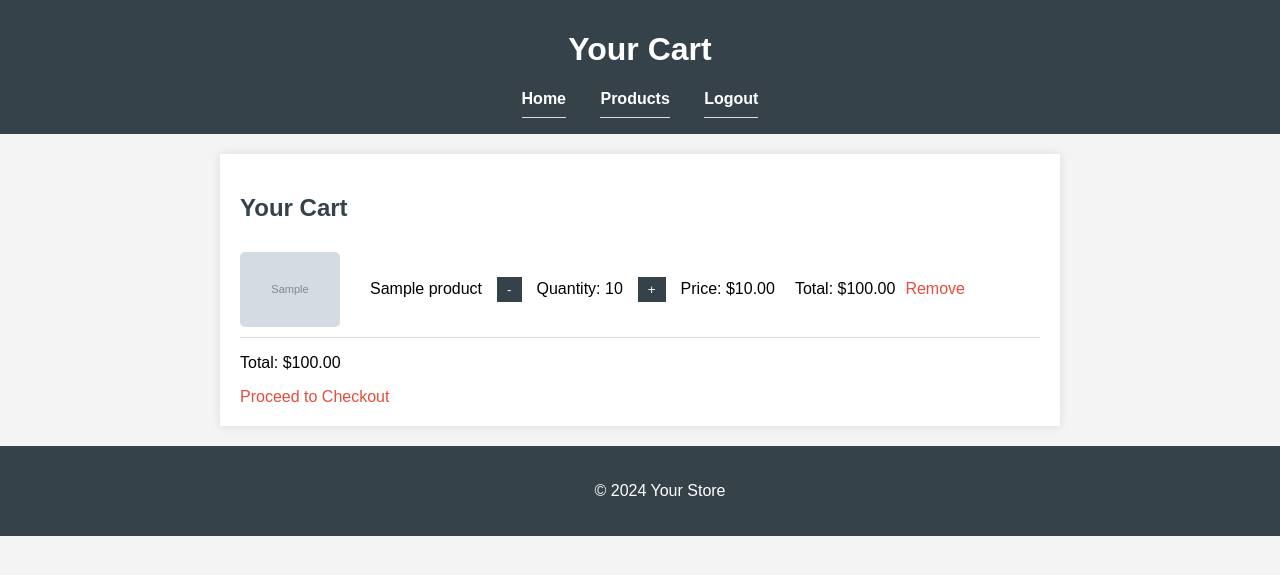
After one commit to aarch34/E-commerce, a Django app: page /cart/ in a window 1280 px wide. The commit adds this page. Shown: the top 575 px of the page. Run offline with Django 5.2, Linux system fonts and the light colour scheme; a user stored in the database is signed in; tables that the repository leaves empty hold one stand-in row (values such as "Sample post"); grey boxes marked "Sample" are stand-in pictures.

Commit message:
Added cart and checkout

```diff
--- a/final_proj/final_proj/urls.py
+++ b/final_proj/final_proj/urls.py
@@ -36,4 +36,11 @@ urlpatterns = [
     path('products/<int:pk>/add_review/', add_review, name='add_review'),
     path('reviews/<int:pk>/edit/', edit_review, name='edit_review'),
     path('reviews/<int:pk>/delete/', delete_review, name='delete_review'),
+    path('cart/add/<int:product_id>/', add_to_cart, name='add_to_cart'),
+    path('cart/', cart_view, name='cart_view'),
+    path('cart/remove/<int:item_id>/',
+         remove_from_cart, name='remove_from_cart'),
+    path('cart/update/<int:item_id>/<str:action>/',
+         update_cart_item_quantity, name='update_cart_item_quantity'),
+    path('checkout/', checkout, name='checkout'),
 ] + static(settings.MEDIA_URL, document_root=settings.MEDIA_ROOT)
--- a/final_proj/ui/admin.py
+++ b/final_proj/ui/admin.py
@@ -1,5 +1,7 @@
 from django.contrib import admin
-from .models import Product, Review
+from .models import Product, Review, Cart, CartItem
 
 admin.site.register(Product)
 admin.site.register(Review)
+admin.site.register(Cart)
+admin.site.register(CartItem)
--- a/final_proj/ui/models.py
+++ b/final_proj/ui/models.py
@@ -1,4 +1,6 @@
 from django.db import models
+from django.conf import settings
+from django.utils import timezone
 from django.contrib.auth.models import User
 
 
@@ -8,6 +10,8 @@ class Product(models.Model):
     price = models.DecimalField(max_digits=10, decimal_places=2)
     image = models.ImageField(
         upload_to='product_images/', blank=True, null=True)
+    created_at = models.DateTimeField(auto_now_add=True)
+    updated_at = models.DateTimeField(auto_now=True)
 
     def __str__(self):
         return self.name
@@ -24,3 +28,30 @@ class Review(models.Model):
 
     def __str__(self):
         return f"{self.user.username} - {self.product.name} ({self.rating})"
+
+
+class Cart(models.Model):
+    user = models.OneToOneField(
+        settings.AUTH_USER_MODEL, on_delete=models.CASCADE)
+    created_at = models.DateTimeField(auto_now_add=True)
+    updated_at = models.DateTimeField(auto_now=True)
+
+    def __str__(self):
+        return f"Cart of {self.user.username}"
+
+    def get_total_price(self):
+        return sum(item.get_total_price() for item in self.items.all())
+
+
+class CartItem(models.Model):
+    cart = models.ForeignKey(
+        Cart, on_delete=models.CASCADE, related_name='items')
+    product = models.ForeignKey(Product, on_delete=models.CASCADE)
+    quantity = models.PositiveIntegerField(default=1)
+    added_at = models.DateTimeField(default=timezone.now)
+
+    def __str__(self):
+        return f"{self.quantity} of {self.product.name}"
+
+    def get_total_price(self):
+        return self.product.price * self.quantity
--- /dev/null
+++ b/final_proj/ui/templates/cart.html
@@ -0,0 +1,135 @@
+<!DOCTYPE html>
+<html lang="en">
+<head>
+    <meta charset="UTF-8">
+    <meta name="viewport" content="width=device-width, initial-scale=1.0">
+    <title>Shopping Cart</title>
+    <style>
+        body {
+            font-family: Arial, sans-serif;
+            margin: 0;
+            padding: 0;
+            background-color: #f4f4f4;
+        }
+        header {
+            background-color: #35424a;
+            color: white;
+            padding: 10px 0;
+            text-align: center;
+        }
+        nav ul {
+            list-style-type: none;
+            padding: 0;
+        }
+        nav ul li {
+            display: inline;
+            margin: 0 15px;
+        }
+        nav ul li a {
+            color: white;
+            text-decoration: none;
+            font-weight: bold;
+        }
+        nav ul li a:hover {
+            text-decoration: underline;
+        }
+        main {
+            max-width: 800px;
+            margin: 20px auto;
+            padding: 20px;
+            background-color: white;
+            box-shadow: 0 0 10px rgba(0, 0, 0, 0.1);
+        }
+        h2 {
+            color: #35424a;
+        }
+        ul {
+            padding: 0;
+        }
+        li {
+            display: flex;
+            align-items: center;
+            border-bottom: 1px solid #ddd;
+            padding: 10px 0;
+        }
+        li img {
+            margin-right: 20px;
+            border-radius: 5px;
+        }
+        li p {
+            margin: 0 10px;
+        }
+        a {
+            color: #e74c3c;
+            text-decoration: none;
+        }
+        a:hover {
+            text-decoration: underline;
+        }
+        footer {
+            text-align: center;
+            padding: 20px;
+            background-color: #35424a;
+            color: white;
+            position: relative;
+            bottom: 0;
+            width: 100%;
+        }
+        .quantity-buttons {
+            display: flex;
+            align-items: center;
+        }
+        .quantity-buttons button {
+            margin: 0 5px;
+            background-color: #35424a;
+            color: white;
+            border: none;
+            padding: 5px 10px;
+            cursor: pointer;
+        }
+        .quantity-buttons button:hover {
+            background-color: #e74c3c;
+        }
+    </style>
+</head>
+<body>
+    <header>
+        <h1>Your Cart</h1>
+        <nav>
+            <ul>
+                <li><a href="{% url 'landing_page' %}">Home</a></li>
+                <li><a href="{% url 'product_list' %}">Products</a></li>
+                <li><a href="{% url 'logout' %}">Logout</a></li>
+            </ul>
+        </nav>
+    </header>
+    <main>
+        <h2>Your Cart</h2>
+        {% if cart.items.exists %}
+        <ul>
+            {% for item in cart.items.all %}
+            <li>
+                <img src="{{ item.product.image.url }}" alt="{{ item.product.name }}" width="100">
+                <p>{{ item.product.name }}</p>
+                <div class="quantity-buttons">
+                    <a href="{% url 'update_cart_item_quantity' item.id 'decrease' %}"><button>-</button></a>
+                    <p>Quantity: {{ item.quantity }}</p>
+                    <a href="{% url 'update_cart_item_quantity' item.id 'increase' %}"><button>+</button></a>
+                </div>
+                <p>Price: ${{ item.product.price }}</p>
+                <p>Total: ${{ item.get_total_price }}</p>
+                <a href="{% url 'remove_from_cart' item.id %}">Remove</a>
+            </li>
+            {% endfor %}
+        </ul>
+        <p>Total: ${{ cart.get_total_price }}</p>
+        <a href="{% url 'checkout' %}" class="main-btn">Proceed to Checkout</a>
+        {% else %}
+        <p>Your cart is empty</p>
+        {% endif %}
+    </main>
+    <footer>
+        <p>&copy; 2024 Your Store</p>
+    </footer>
+</body>
+</html>
--- a/final_proj/ui/templates/index.html
+++ b/final_proj/ui/templates/index.html
@@ -28,11 +28,11 @@
                 {% if user.is_authenticated %}
                     <a href="{% url 'profile' %}"><i class='bx bxs-user'></i></a>
                     <a href="{% url 'logout' %}"><i class='bx bx-log-out'></i></a>
+                    <a href="{% url 'cart_view' %}"><i class='bx bx-cart'></i></a>
                 {% else %}
                     <a href="{% url 'signup' %}"><i class='bx bxs-user'></i></a>
                     <a href="{% url 'login' %}"><i class='bx bx-log-in'></i></a>
                 {% endif %}
-                <a href="#"><i class='bx bx-cart'></i></a>
             </div>
         </header>
         <main>
--- a/final_proj/ui/templates/product_detail.html
+++ b/final_proj/ui/templates/product_detail.html
@@ -100,6 +100,7 @@
         <h2>{{ product.name }}</h2>
         <p>{{ product.description }}</p>
         <p>Price: ${{ product.price }}</p>
+        <p><a href="{% url 'add_to_cart' product.id %}">Add to Cart</a></p>
         <img src="{{ product.image.url }}" alt="{{ product.name }}">
         <hr>
         <h3>Reviews</h3>
@@ -108,6 +109,9 @@
                 <p>Rating: {{ review.rating }}</p>
                 <p>{{ review.comment }}</p>
                 <p>By: {{ review.user.username }} on {{ review.created_at }}</p>
+                {% if review.updated_at %}
+                    <p>Updated on {{ review.updated_at }}</p>
+                {% endif %}
                 {% if review.user == user %}
                     <a href="{% url 'edit_review' review.pk %}">Edit</a>
                     <a href="{% url 'delete_review' review.pk %}">Delete</a>
--- a/final_proj/ui/templates/product_list.html
+++ b/final_proj/ui/templates/product_list.html
@@ -117,6 +117,7 @@
                         <a href="{% url 'edit_product' product.pk %}">Edit</a>
                         <a href="{% url 'delete_product' product.pk %}">Delete</a>
                     {% endif %}
+                    <a href="{% url 'add_to_cart' product.id %}">Add to Cart</a
                 </li>
             {% endfor %}
         </ul>
--- a/final_proj/ui/views.py
+++ b/final_proj/ui/views.py
@@ -1,12 +1,12 @@
 from django.contrib.auth import login, authenticate, logout
 from django.shortcuts import render, redirect, get_object_or_404
-from .forms import SignUpForm
+from .forms import SignUpForm, ProductForm, ReviewForm
 from django.contrib.auth.views import LoginView
 from django.urls import reverse_lazy
+import random
 from django.contrib.auth.forms import AuthenticationForm
 from django.contrib.auth.decorators import login_required, user_passes_test
-from .models import Product, Review
-from .forms import ProductForm, ReviewForm
+from .models import Product, Review, Product, Cart, CartItem
 
 
 def landing_page(request):
@@ -151,3 +151,60 @@ def delete_review(request, pk):
         review.delete()
         return redirect('product_detail', pk=product_pk)
     return render(request, 'delete_review.html', {'review': review})
+
+
+@login_required
+def add_to_cart(request, product_id):
+    product = get_object_or_404(Product, id=product_id)
+    cart, created = Cart.objects.get_or_create(user=request.user)
+    cart_item, created = CartItem.objects.get_or_create(
+        cart=cart, product=product)
+    if not created:
+        cart_item.quantity += 1
+    cart_item.save()
+    return redirect('cart_view')
+
+
+@login_required
+def cart_view(request):
+    cart = get_object_or_404(Cart, user=request.user)
+    return render(request, 'cart.html', {'cart': cart})
+
+
+@login_required
+def remove_from_cart(request, item_id):
+    cart_item = get_object_or_404(
+        CartItem, id=item_id, cart__user=request.user)
+    cart_item.delete()
+    return redirect('cart_view')
+
+
+@login_required
+def update_cart_item_quantity(request, item_id, action):
+    cart_item = get_object_or_404(
+        CartItem, id=item_id, cart__user=request.user)
+    if action == 'increase':
+        cart_item.quantity += 1
+    elif action == 'decrease' and cart_item.quantity > 1:
+        cart_item.quantity -= 1
+    cart_item.save()
+    return redirect('cart_view')
+
+
+@login_required
+def checkout(request):
+    cart = get_object_or_404(Cart, user=request.user)
+    total_price = cart.get_total_price()
+    print("total price", total_price)
+    discount_percent = (random.randint(0, 60))
+    print("discount percent", discount_percent)
+    discount_amount = (float(total_price) * (discount_percent / 100))
+    print("discount amount", discount_amount)
+    final_price = float(total_price) - discount_amount
+    print("final price", final_price)
+    return render(request, 'checkout.html', {
+        'total_price': total_price,
+        'discount_percent': discount_percent,
+        'discount_amount': discount_amount,
+        'final_price': final_price
+    })
```
Also changed, not shown: final_proj/ui/templates/checkout.html (added, +82 -0 lines), final_proj/ui/migrations/0002_product_created_at_product_updated_at_cart_cartitem.py (added).
